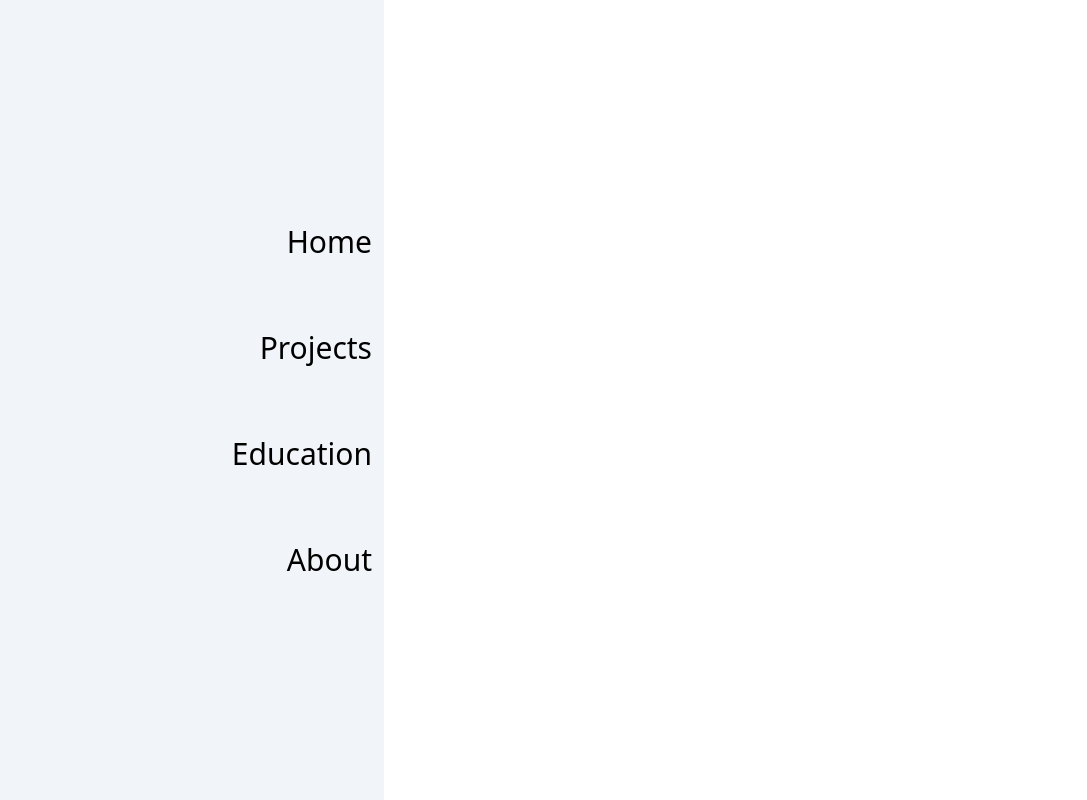
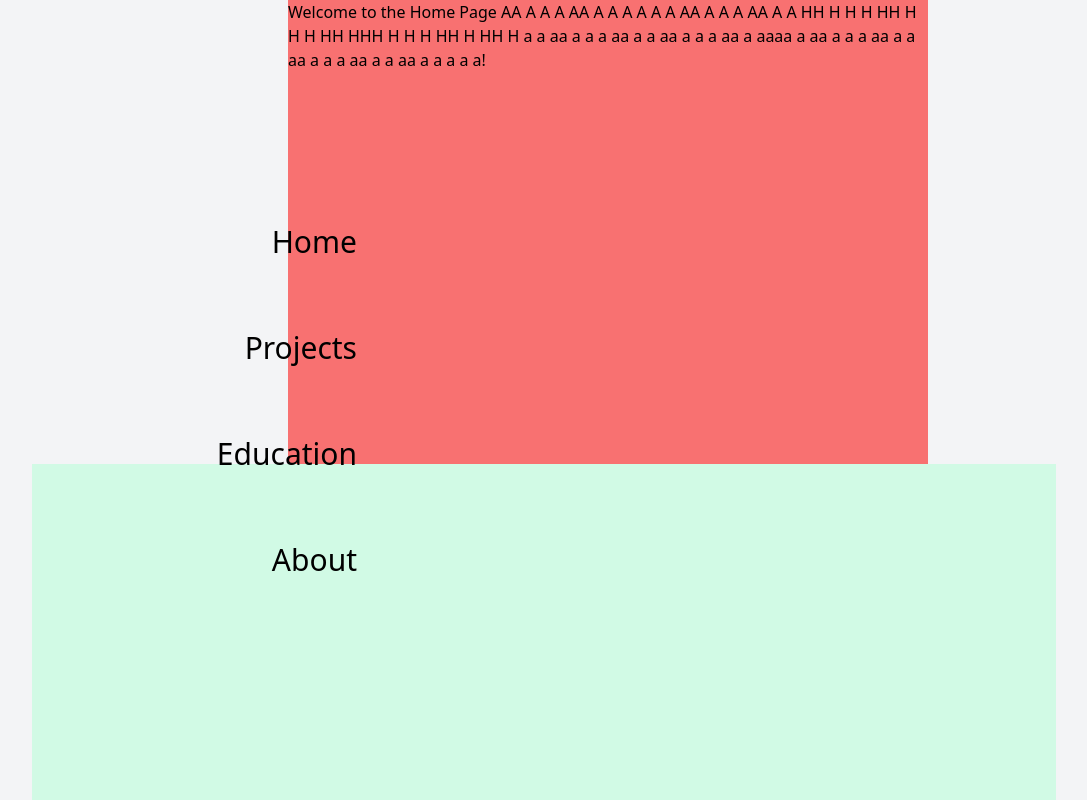
Before and after one commit to raymondcen/raymondportfolio, a React (Vite) app: page /#/ in a window 1280 px wide. Shown: the top 800 px of the page, without its empty margins (96-1183 px from the left). Built offline with nearby package versions, Linux system fonts and the light colour scheme.

Commit message:
setting up home page

```diff
--- a/src/App.jsx
+++ b/src/App.jsx
@@ -14,7 +14,7 @@ function PageRoutes(){
   return(
     <>
       <Routes>
-        <Route path="/" index element={<Home/>} />
+        <Route path="/" element={<Home/>} />
         <Route path="/projects" element={<Projects/>} />
         <Route path="/education" element={<Education/>} />
         <Route path="/about" element={<About/>} />
@@ -26,10 +26,12 @@ function PageRoutes(){
 function App() {
   return (
     <>
+    <div className="bg-gray-100">
       <HashRouter>
         <Navbar />
         <PageRoutes />
       </HashRouter>
+    </div>
     </>
   )
 }
--- a/src/components/Navbar.jsx
+++ b/src/components/Navbar.jsx
@@ -62,7 +62,7 @@ const Navbar = () => {
   return (
     <>
       <div>
-        {/* darked background when opening sidebar */}
+        {/* darkened background when opening sidebar */}
         <div
         onClick={()=>setIsOpen(false)}
         className={`${ isOpen ? 'block' : 'hidden'} md:hidden fixed inset-0 max-h-screen z-[998] bg-black/40`}
@@ -70,14 +70,15 @@ const Navbar = () => {
         </div>
         {/* animation for sidebar */}
         <motion.div
-          variants={navbar_animation}
-          animate={isOpen ? "open" : "closed"}
-          className="bg-slate-100 text-black z-[999]
-                      md:w-[480px] max-w-[240px]  md:relative md:min-w-[480px] fixed h-screen overflow-hidden"
-        >
+           variants={navbar_animation}
+           animate={isOpen ? "open" : "closed"}
+           className={`${ isOpen && isTab ? "bg-neutral-100 shadow-2xl " : "bg-transparent" }text-black z-[999]
+                         md:bg-transparent md:w-[480px] max-w-[240px]
+                         md:relative md:min-w-[480px] fixed h-screen overflow-y-auto `}
+         >
           {/* Links and Pages */}
           <div className="flex flex-col h-full">
-            <ul className="whitespace-pre p-1 text-right gap-[70px] flex flex-col font-medium mt-[220px]">
+            <ul className="whitespace-pre p-1 text-right gap-[70px] flex flex-col font-medium mt-[220px] mr-[15px]">
               <li>
                 <NavLink to="/" className="link">
                 <span
@@ -131,7 +132,7 @@ const Navbar = () => {
                 duration: 0,
               }}
               onClick={() => setIsOpen(!isOpen)}
-              className="absolute w-fit h-fit z-50 right-2 top-5 bottom-5 cursor-pointer md:block md:hidden"
+              className={`absolute w-fit h-fit z-50 right-2 top-5 bottom-5 cursor-pointer md:block md:hidden ${isOpen ? "hidden" : ""}`}
           >
             <HiBars2 size={40}/>
           </motion.div>
--- a/src/pages/About.jsx
+++ b/src/pages/About.jsx
@@ -1,9 +1,11 @@
 const About = () => {
-    return (
-      <div className="bg-blue-200">
-           <h1>Welcome to the About Page!</h1>;
+  return (
+    <div className="h-screen flex inset-x-0 top-0 absolute ">
+      <div className="bg-slate-100 w-screen h-full">
+        <h1>Welcome to the About Page!</h1>
       </div>
-    )
-  }
+    </div>
+  );
+};
 
   export default About;
--- a/src/pages/Education.jsx
+++ b/src/pages/Education.jsx
@@ -1,9 +1,11 @@
 const Education = () => {
-    return (
-      <div className="bg-blue-200">
-           <h1>Welcome to the Education Page!</h1>;
+  return (
+    <div className="h-screen flex inset-x-0 top-0 absolute ">
+      <div className="bg-slate-100 w-screen h-full">
+        <h1>Welcome to the Education Page!</h1>
       </div>
-    )
-  }
+    </div>
+  );
+};
 
   export default Education;
--- a/src/pages/Home.jsx
+++ b/src/pages/Home.jsx
@@ -1,10 +1,22 @@
-
 const Home = () => {
   return (
-    <div className="bg-red-100 h-screen w-screen">
-         <h1>Welcome to the Home Page!</h1>
+    <div className="inset-x-0 top-0 absolute bg-red-400 h-[1920px]
+                    md:ml-[30vw] md:mr-[20vw]">
+
+      {/* green box visual */}
+      <div className="inset-x-0 top-0 absolute bg-emerald-100 h-[1920px] resize
+                    md:-ml-[20vw] md:-mr-[10vw] md:my-[58vh]">
+      </div>
+
+
+       <div className="">
+        <h1>Welcome to the Home Page AA A A A AA A A A  A A A AA A A A
+          AA A A HH H H H HH H H H HH HHH H H H HH H HH H a a aa a a a
+          aa a a aa a a a aa a aaaa a aa a a a aa a a aa a a a aa a a aa
+          a a a a a! </h1>
+        </div>
     </div>
-  )
-}
+  );
+};
 
 export default Home;
--- a/src/pages/Projects.jsx
+++ b/src/pages/Projects.jsx
@@ -1,9 +1,11 @@
 const Projects = () => {
-    return (
-      <div className="bg-blue-200">
-           <h1>Welcome to the Projects Page!</h1>;
+  return (
+    <div className="h-screen flex inset-x-0 top-0 absolute ">
+      <div className="bg-slate-100 w-screen h-full">
+        <h1>Welcome to the Projects Page!</h1>
       </div>
-    )
-  }
+    </div>
+  );
+};
 
   export default Projects;
```
